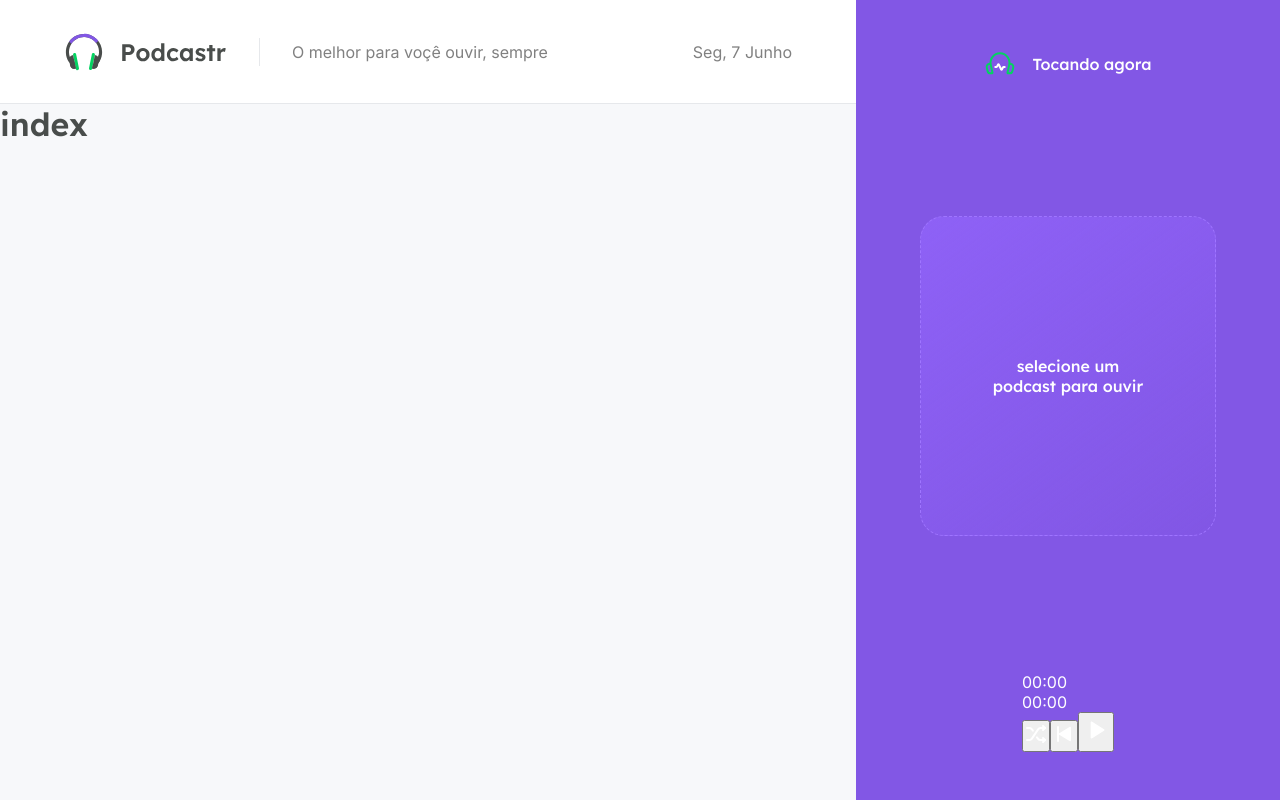
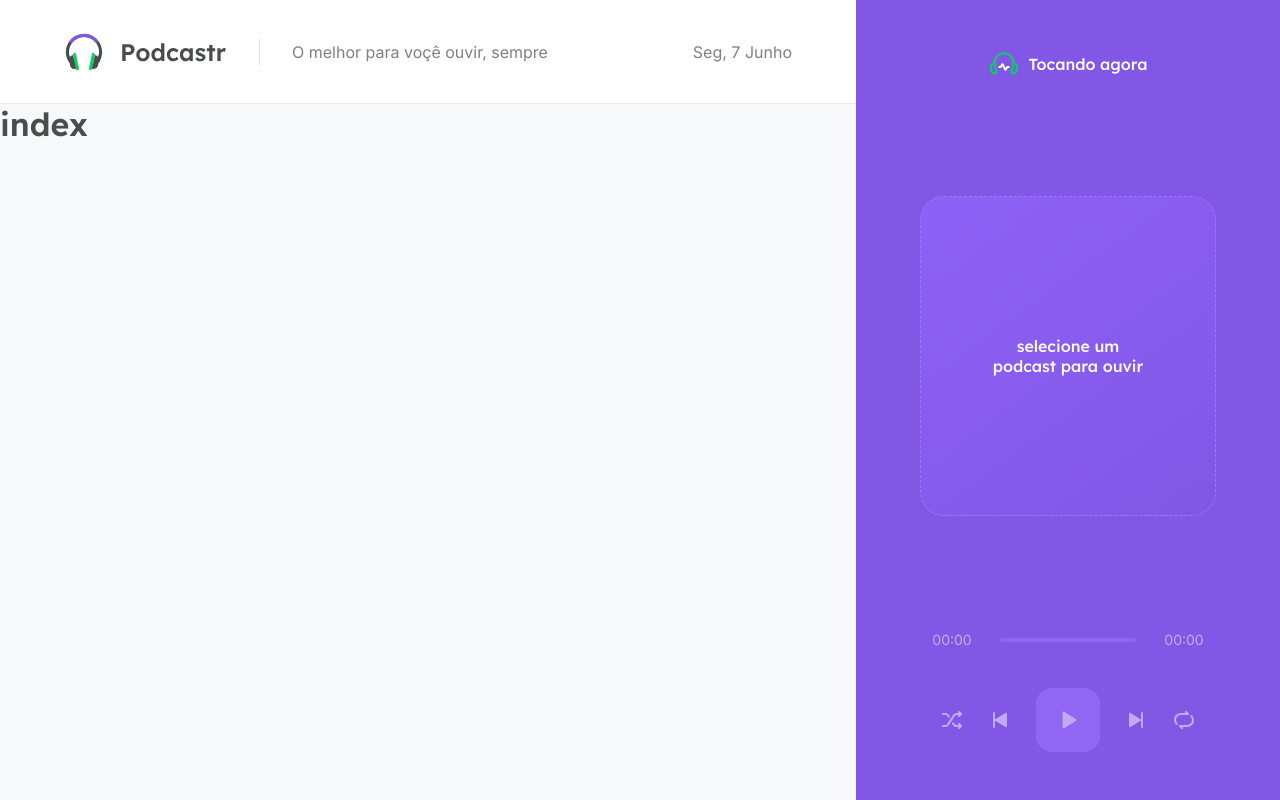
Before and after one commit to Antonio-Estevam/Next-Level-Week-Podcastr, a Next.js app: page / in a window 1280 px wide. Built offline with nearby package versions, Linux system fonts and the light colour scheme.

Commit message:
Create player

```diff
--- a/package.json
+++ b/package.json
@@ -9,7 +9,7 @@
   },
   "dependencies": {
     "date-fns": "^2.21.3",
-    "next": "10.1.3",
+    "next": "^10.2.3",
     "react": "17.0.2",
     "react-dom": "17.0.2",
     "sass": "^1.32.11"
--- a/src/components/Player/index.tsx
+++ b/src/components/Player/index.tsx
@@ -13,10 +13,12 @@
                 <strong> selecione um podcast para ouvir</strong>
             </div>
 
-            <footer>
+            <footer className={styles.empty}>
                 <div className={styles.progress}>
                     <span>00:00</span>
-                    <div className={styles.emptySlider} />
+                    <div className={styles.slider}>
+                        <div className={styles.emptySlider} />
+                    </div>
                     <span>00:00</span>
                 </div>
 
@@ -32,6 +34,15 @@
                     <button type="button" className = {styles.playButton}>
                         <img src="/play.svg" alt="Tocar" />
                     </button>
+
+                    <button type="button">
+                        <img src="/play-next.svg" alt="Tocar próxima" />
+                    </button>
+
+                    <button type="button">
+                        <img src="/repeat.svg" alt="Repetir" />
+                    </button>
+
                 </div>
             </footer>
         </div>
--- a/src/components/Player/styles.module.scss
+++ b/src/components/Player/styles.module.scss
@@ -14,12 +14,19 @@
     header{
         display: flex;
         align-items: center;
-        gap: 1rem;
+        gap: 0.5rem;
     }
 
     strong{
         font-family: Lexend,sans-serif;
         font-weight: 400;
+    }
+
+    footer{
+        align-self: stretch;
+        &.empty{
+            opacity: 0.5;
+        }
     }
 }
 
@@ -37,3 +44,47 @@
     align-items: center;
     justify-content: center;
 }
+
+.progress{
+    display: flex;
+    align-items: center;
+    gap: 1rem;
+    font-size: 0.875rem;
+
+    span{
+        display: inline-block;
+        width: 4rem;
+        text-align: center;
+    }
+
+    .slider{
+        flex: 1;
+        .emptySlider{
+            width: 100%;
+            height: 4px;
+            background: var(--purple-300);
+            border-radius: 2px;
+        }
+    }
+
+}
+.buttons{
+    display: flex;
+    align-items: center;
+    justify-content: center;
+    margin-top: 2.5rem;
+    gap: 1.5rem;
+
+    button{
+        background: transparent;
+        border: 0;
+        font-size: 0;
+
+        &.playButton{
+            width: 4rem;
+            height: 4rem;
+            border-radius: 1rem;
+            background: var(--purple-300);
+        }
+    }
+}
```
Also changed, not shown: 1 other file (tests, documents, lock files or other folders).
